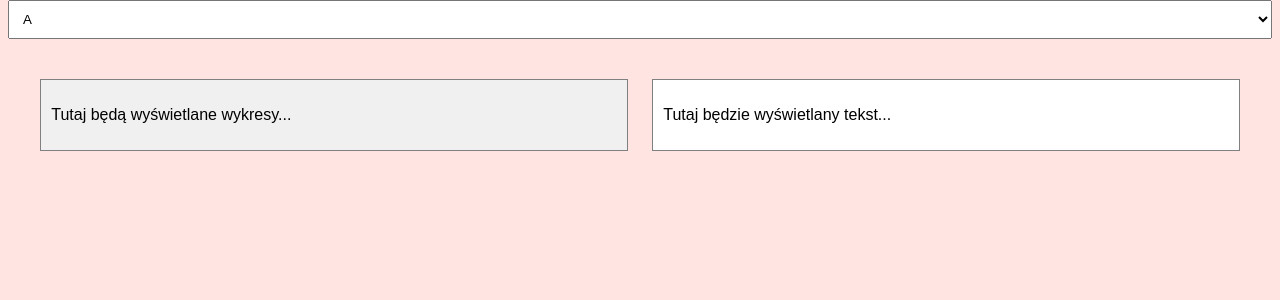
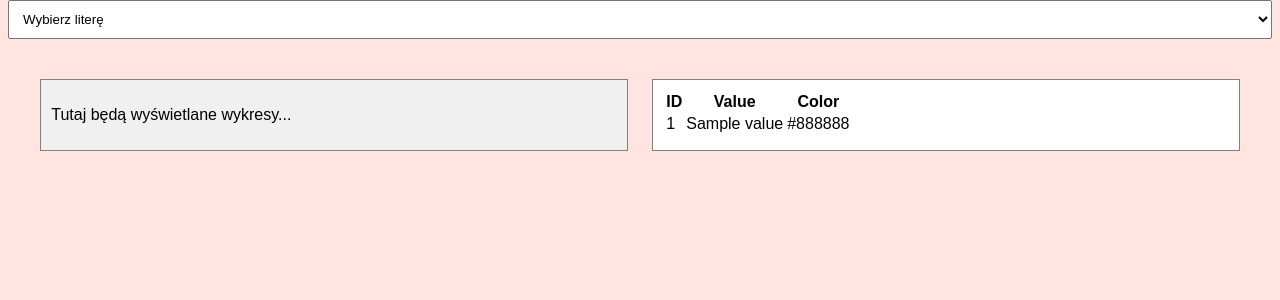
Before and after one commit to matyldalan/Dostep-do-uslug-medycznych-na-wykresach-uaktualnianych-w-czasie-rzeczywistym, a Django app: template medicaldashboard/dashboard/templates/dashboard/home.html in a window 1280 px wide. Shown: the part 128-428 px from the top of the page. Run offline with Django 5.2, Linux system fonts and the light colour scheme; the template is opened without the code that fills it: most values are stand-ins (such as "Sample title", 1, 10 or a date in 2020).

Commit message:
Update home.html

```diff
--- a/medicaldashboard/dashboard/templates/dashboard/home.html
+++ b/medicaldashboard/dashboard/templates/dashboard/home.html
@@ -12,19 +12,44 @@
   <h1>Realtime Medical Dashboard</h1>
 </div>
 <div class="content">
-  <select class="dropdown">
+  <form action="{% url 'filter-data' %}" method="get">
+    <select name="letter" class="dropdown" onchange="this.form.submit()">
+      <option value="">Wybierz literę</option>
       <option value="A">A</option>
       <option value="B">B</option>
       <option value="C">C</option>
       <option value="D">D</option>
       <option value="E">E</option>
     </select>
+  </form>
+
   <div class="data-container">
     <div class="charts">
       <p>Tutaj będą wyświetlane wykresy...</p>
     </div>
     <div class="text">
-      <p>Tutaj będzie wyświetlany tekst...</p>
+      {% if data %}
+      <table>
+        <thead>
+          <tr>
+            <th>ID</th>
+            <th>Value</th>
+            <th>Color</th>
+          </tr>
+        </thead>
+        <tbody>
+          {% for row in data %}
+          <tr>
+            <td>{{ row.ID }}</td>
+            <td>{{ row.Value }}</td>
+            <td>{{ row.Color }}</td>
+          </tr>
+          {% endfor %}
+        </tbody>
+      </table>
+      {% else %}
+      <p>Wybierz literę, aby wyświetlić dane.</p>
+      {% endif %}
     </div>
   </div>
 </div>
```
Lines whose indentation alone changed are shown as unchanged.
